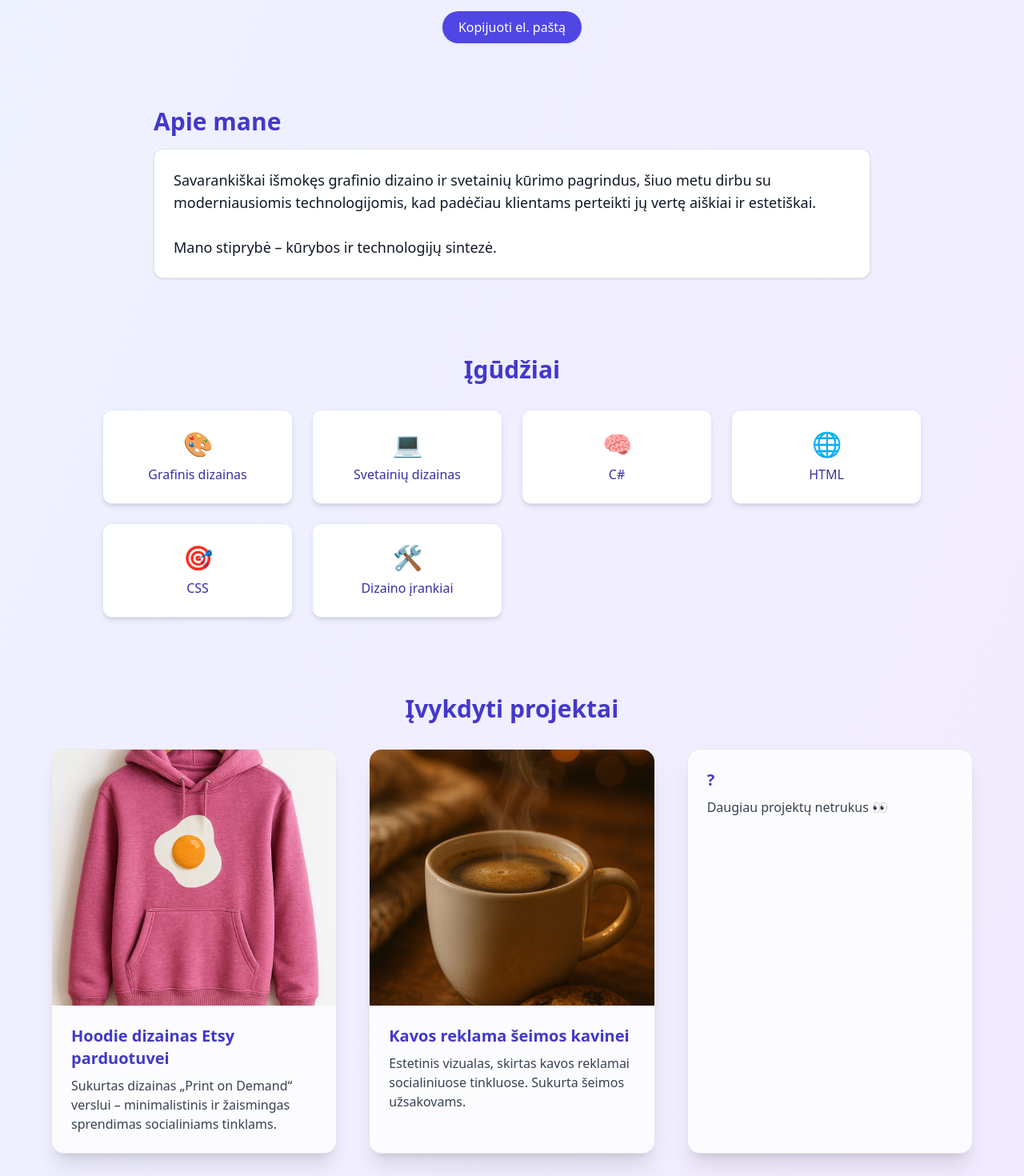
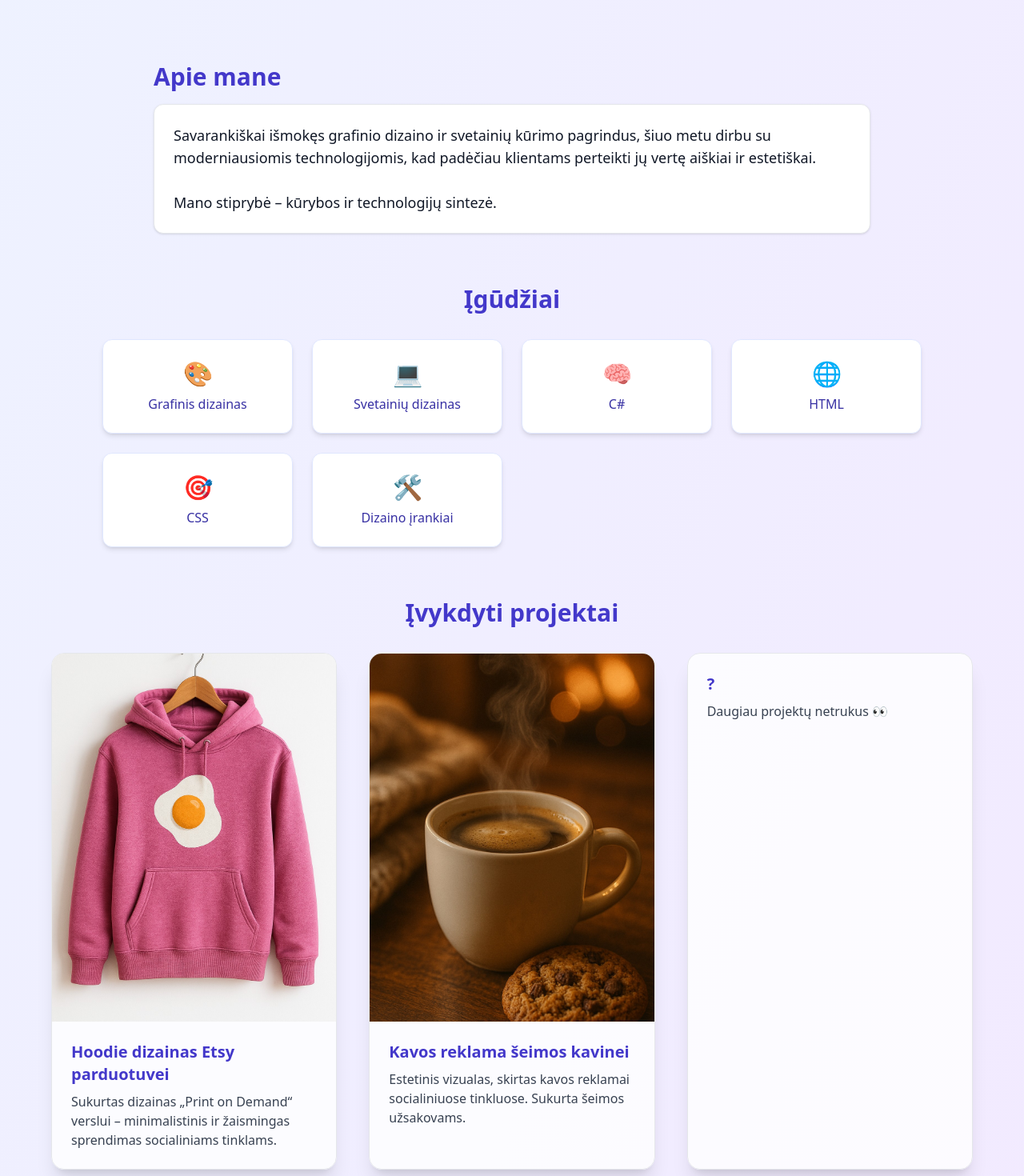
Before and after one commit to TrasherBartd/patrikas-portfolio, a React (Vite) app: page / in a window 1280 px wide. Shown: the part 180-1650 px from the top of the page at 80% size. Built offline with nearby package versions, Linux system fonts and the light colour scheme.

Commit message:
Update Portfolio.jsx

```diff
--- a/src/Portfolio.jsx
+++ b/src/Portfolio.jsx
@@ -82,20 +82,9 @@ My strength lies in the fusion of creativity and technology.`,
           <header className="text-center mb-20">
             <h1 className="text-5xl font-bold text-indigo-700 dark:text-indigo-300">Patrikas Bartanovičius</h1>
             <p className="text-xl mt-2">{lang === "lt" ? "Grafinis ir svetainių dizaineris" : "Graphic & Web Designer"}</p>
-    <div className="mt-4">
-      <button
-        onClick={() => {
-          navigator.clipboard.writeText("patrikasbartanovicius@gmail.com");
-          alert(lang === "lt" ? "El. paštas nukopijuotas!" : "Email copied!");
-        }}
-        className="bg-indigo-600 text-white px-5 py-2 rounded-full shadow hover:bg-indigo-700 transition"
-      >
-        {lang === "lt" ? "Kopijuoti el. paštą" : "Copy Email"}
-      </button>
-    </div>
           </header>
 
-          <section className="max-w-4xl mx-auto mb-24 fade-in">
+          <section className="max-w-4xl mx-auto mb-16 fade-in">
             <h2 className="text-3xl font-bold mb-4 text-indigo-700 dark:text-indigo-300">
               {lang === "lt" ? "Apie mane" : "About Me"}
             </h2>
@@ -104,7 +93,7 @@ My strength lies in the fusion of creativity and technology.`,
             </p>
           </section>
 
-          <section className="max-w-5xl mx-auto mb-24 fade-in">
+          <section className="max-w-5xl mx-auto mb-16 fade-in">
             <h2 className="text-3xl font-bold text-center text-indigo-700 dark:text-indigo-300 mb-8">
               {lang === "lt" ? "Įgūdžiai" : "Skills"}
             </h2>
@@ -118,7 +107,7 @@ My strength lies in the fusion of creativity and technology.`,
             </div>
           </section>
 
-          <section className="max-w-6xl mx-auto mb-24 fade-in">
+          <section className="max-w-6xl mx-auto mb-12 fade-in">
             <h2 className="text-3xl font-bold text-center text-indigo-700 dark:text-indigo-300 mb-8">
               {lang === "lt" ? "Įvykdyti projektai" : "Completed Projects"}
             </h2>
@@ -126,7 +115,7 @@ My strength lies in the fusion of creativity and technology.`,
               {projects.map((project, idx) => (
                 <div key={idx} className="bg-white/80 dark:bg-gray-800/60 backdrop-blur-md rounded-2xl shadow-xl border border-gray-200 dark:border-gray-700 overflow-hidden hover:shadow-2xl transition-shadow">
                   {project.image && (
-                    <img src={project.image} alt={project.title} className="w-full h-[320px] object-cover" />
+                    <img src={project.image} alt={project.title} className="w-full h-[460px] object-cover" />
                   )}
                   <div className="p-6">
                     <h3 className="text-xl font-bold text-indigo-700 dark:text-indigo-300 mb-2">{project.title}</h3>
@@ -189,17 +178,7 @@ My strength lies in the fusion of creativity and technology.`,
             </div>
           </section>
 
-          <div className="mt-12 max-w-4xl mx-auto text-center text-gray-500 dark:text-gray-400 text-sm">
-            {lang === "lt"
-              ? "Esate pasiruošęs naujam projektui? Susisiekime šiandien."
-              : "Ready for a new project? Let’s connect today."}
-          </div>
-
-          <footer className="text-center text-sm text-gray-500 dark:text-gray-400 mt-24 border-t pt-6">
-            © {new Date().getFullYear()} Patrikas Bartanovičius. All rights reserved.
-          </footer>
-
-    <section className="max-w-3xl mx-auto mt-20 text-center fade-in">
+<section className="max-w-3xl mx-auto mt-16 text-center fade-in">
   <h2 className="text-3xl font-bold text-indigo-700 dark:text-indigo-300 mb-4">
     {lang === "lt" ? "Palikite atsiliepimą" : "Leave a Testimonial"}
   </h2>
@@ -233,6 +212,17 @@ My strength lies in the fusion of creativity and technology.`,
     </button>
   </form>
 </section>
+
+
+          <div className="mt-12 max-w-4xl mx-auto text-center text-gray-500 dark:text-gray-400 text-sm">
+            {lang === "lt"
+              ? "Esate pasiruošęs naujam projektui? Susisiekime šiandien."
+              : "Ready for a new project? Let’s connect today."}
+          </div>
+
+          <footer className="text-center text-sm text-gray-500 dark:text-gray-400 mt-24 border-t pt-6">
+            © {new Date().getFullYear()} Patrikas Bartanovičius. All rights reserved.
+          </footer>
         </div>
       </div>
     </>
```
Lines whose indentation alone changed are shown as unchanged.
